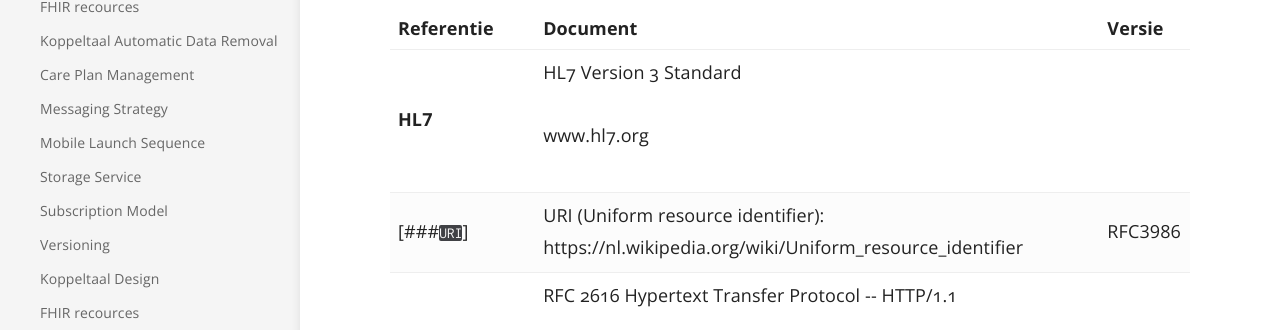
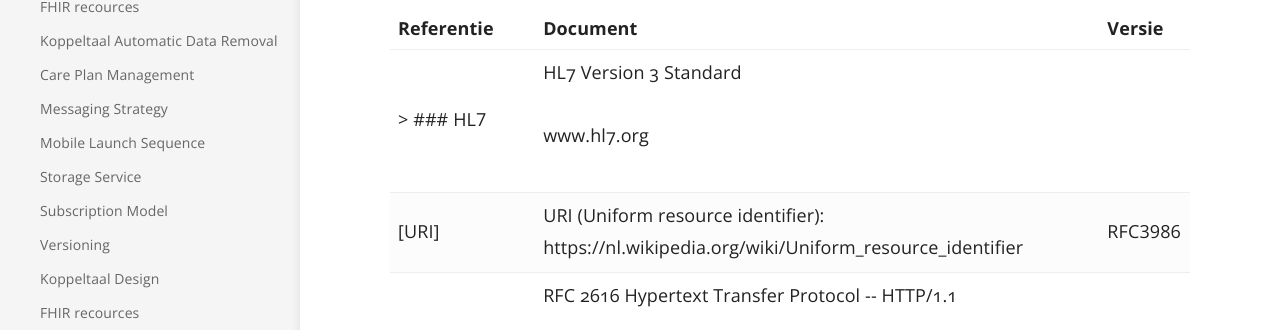
Before and after one commit to Koppeltaal/Koppeltaal-Documentation, a Jekyll site: the page built from kaders-en-uitgangspunten.md, in a window 1280 px wide and 900 px high, scrolled down 323 px. Shown: the part 152-482 px from the top of the window. Built offline with Jekyll 4.4.1, drawn with Linux system fonts in a browser that asks for light colours; our own code applies the rules of GitHub Pages for plain Markdown files.

Commit message:
GitBook: [master] 6 pages modified

```diff
--- a/kaders-en-uitgangspunten.md
+++ b/kaders-en-uitgangspunten.md
@@ -14,8 +14,7 @@ De onderstaande documenten zijn normatief en leidend voor dit document.
   </thead>
   <tbody>
     <tr>
-      <td style="text-align:left"><b>HL7</b>
-      </td>
+      <td style="text-align:left">&gt; ### HL7</td>
       <td style="text-align:left">
         <p>HL7 Version 3 Standard</p>
         <p>www.hl7.org</p>
@@ -23,7 +22,7 @@ De onderstaande documenten zijn normatief en leidend voor dit document.
       <td style="text-align:left"></td>
     </tr>
     <tr>
-      <td style="text-align:left">[###<code>URI</code>]</td>
+      <td style="text-align:left">[URI]</td>
       <td style="text-align:left">URI (Uniform resource identifier): https://nl.wikipedia.org/wiki/Uniform_resource_identifier</td>
       <td
       style="text-align:left">RFC3986</td>
```
Also changed, not shown: technologie-architectuur.md (+1 -1 lines).
